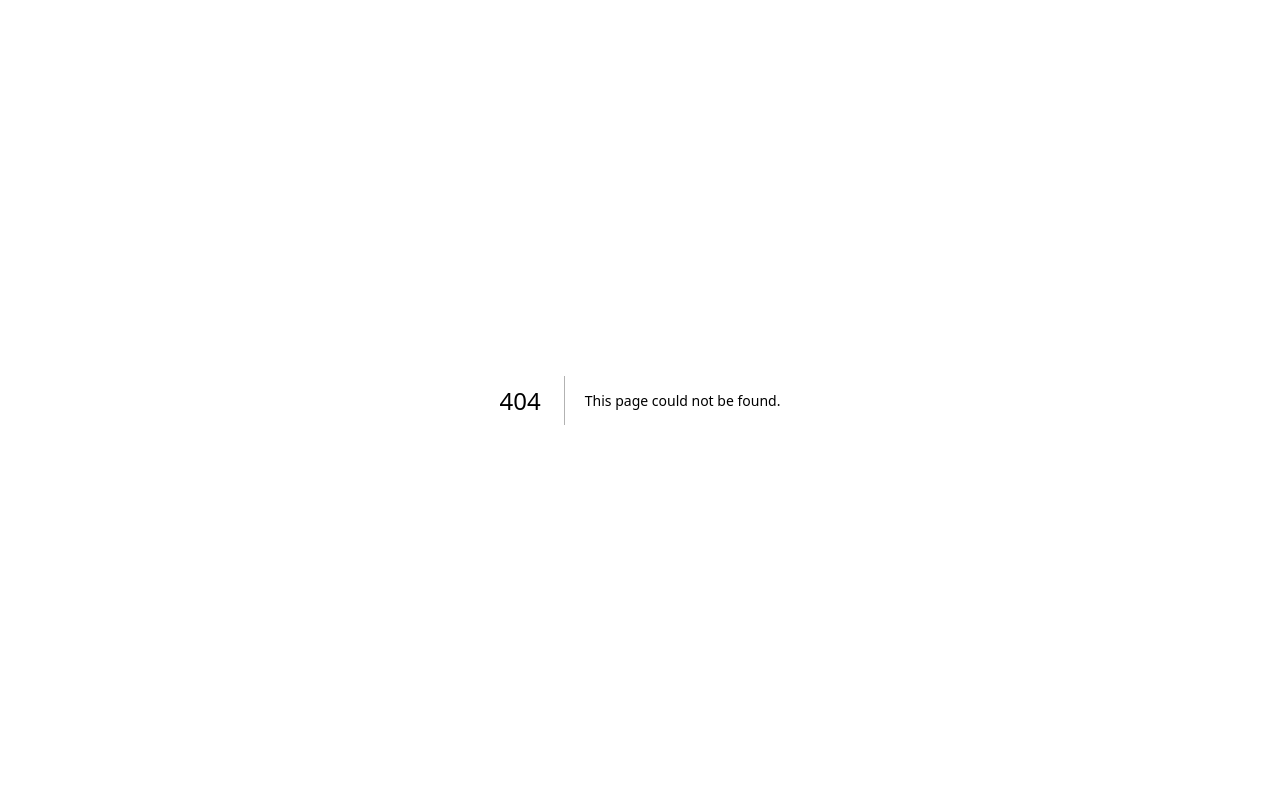
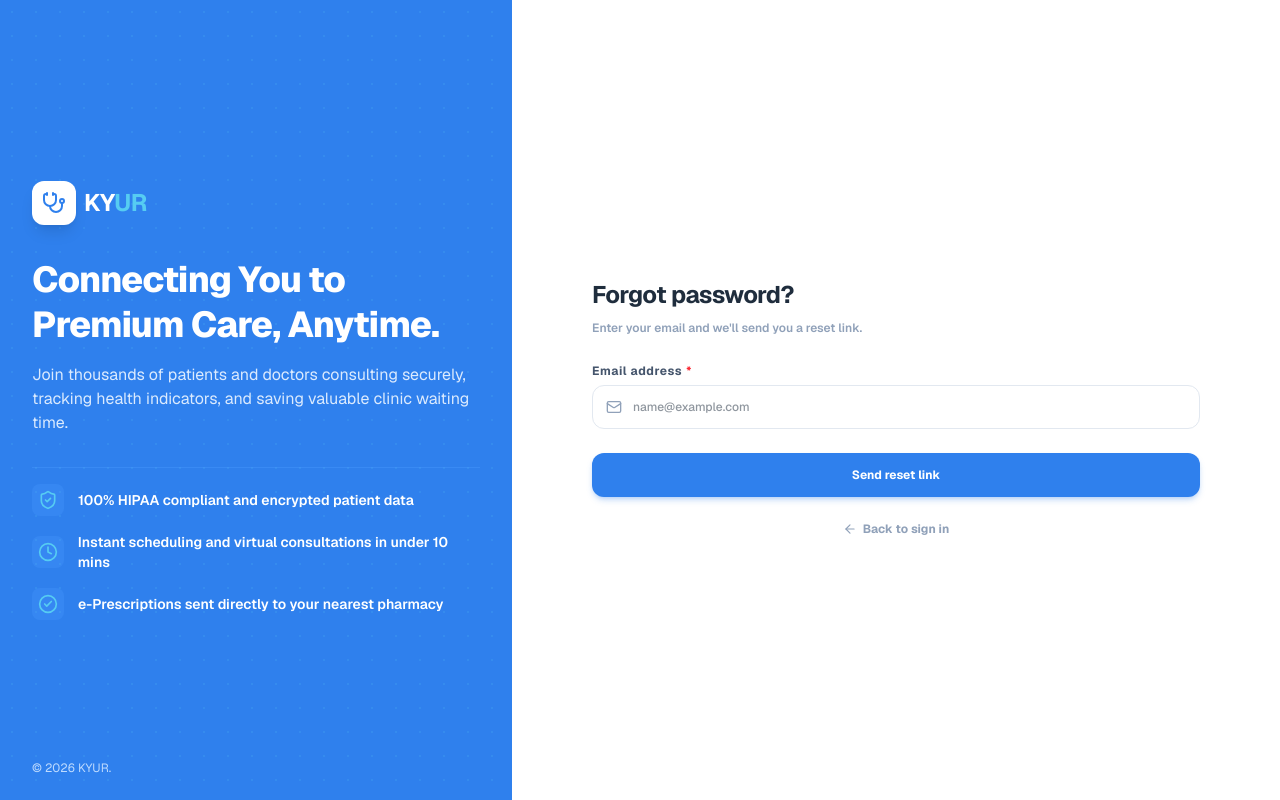
Before and after one commit to codebeen/telehealth, a Next.js app in the folder web/: page /forgot-password in a window 1280 px wide. Before the commit this address had no page. Built offline with nearby package versions, Linux system fonts and the light colour scheme.

Commit message:
feat: created forgot password page

```diff
--- /dev/null
+++ b/web/src/app/(auth)/forgot-password/page.tsx
@@ -0,0 +1,5 @@
+import ForgotPasswordPage from '@/modules/auth/components/ForgotPasswordPage';
+
+export default function Page() {
+  return <ForgotPasswordPage />;
+}
--- /dev/null
+++ b/web/src/modules/auth/components/ForgotPasswordPage.tsx
@@ -0,0 +1,120 @@
+'use client';
+
+import React, { useState } from 'react';
+import Link from 'next/link';
+import { Mail, ArrowLeft, CheckCircle2, Loader2 } from 'lucide-react';
+import { TextField } from '@/components/ui/TextField';
+
+export default function ForgotPasswordPage() {
+  const [email, setEmail] = useState('');
+  const [emailError, setEmailError] = useState('');
+  const [status, setStatus] = useState<'idle' | 'loading' | 'sent'>('idle');
+
+  const validate = (value: string) => {
+    if (!value.trim()) return 'Email address is required.';
+    if (!/^[^\s@]+@[^\s@]+\.[^\s@]+$/.test(value.trim()))
+      return 'Please enter a valid email address.';
+    return '';
+  };
+
+  const handleSubmit = (e: React.FormEvent) => {
+    e.preventDefault();
+    const error = validate(email);
+    if (error) {
+      setEmailError(error);
+      return;
+    }
+    setStatus('loading');
+    // Simulate network delay
+    setTimeout(() => setStatus('sent'), 1800);
+  };
+
+  if (status === 'sent') {
+    return (
+      <div className="space-y-6 animate-in fade-in duration-300">
+        <div className="flex flex-col items-center text-center space-y-4 py-4">
+          <div className="h-16 w-16 rounded-full bg-emerald-50 flex items-center justify-center">
+            <CheckCircle2 className="h-8 w-8 text-emerald-500" />
+          </div>
+          <div>
+            <h2 className="text-2xl font-bold tracking-tight text-brand-text">Check your inbox</h2>
+            <p className="mt-2 text-xs font-semibold text-slate-400 max-w-xs mx-auto leading-relaxed">
+              We sent a password reset link to{' '}
+              <span className="text-slate-600 font-bold">{email}</span>. It may take a minute to arrive.
+            </p>
+          </div>
+
+          <div className="w-full pt-2 space-y-3">
+            <button
+              type="button"
+              onClick={() => { setStatus('idle'); setEmail(''); }}
+              className="flex w-full h-11 items-center justify-center rounded-xl border border-slate-200 text-xs font-bold text-slate-600 hover:bg-slate-50 hover:border-slate-300 hover:scale-[1.02] transition-all duration-150"
+            >
+              Try a different email
+            </button>
+            <Link
+              href="/login"
+              className="flex w-full h-11 items-center justify-center rounded-xl bg-primary text-xs font-bold text-white shadow-md shadow-primary/25 hover:bg-primary-dark hover:scale-[1.02] transition-all duration-150"
+            >
+              Back to sign in
+            </Link>
+          </div>
+        </div>
+      </div>
+    );
+  }
+
+  return (
+    <div className="space-y-6 animate-in fade-in duration-300">
+      <div>
+        <h2 className="text-2xl font-bold tracking-tight text-brand-text">Forgot password?</h2>
+        <p className="mt-2 text-xs font-semibold text-slate-400 leading-relaxed">
+          Enter your email and we&apos;ll send you a reset link.
+        </p>
+      </div>
+
+      <form className="space-y-4" onSubmit={handleSubmit}>
+        <TextField
+          id="forgot-email"
+          label="Email address"
+          type="email"
+          autoComplete="email"
+          placeholder="name@example.com"
+          value={email}
+          onChange={(e) => {
+            setEmail(e.target.value);
+            if (emailError) setEmailError('');
+          }}
+          icon={Mail}
+          error={emailError}
+          required
+        />
+
+        <div className="pt-2">
+          <button
+            type="submit"
+            disabled={status === 'loading'}
+            className="flex w-full h-11 items-center justify-center gap-2 rounded-xl bg-primary text-xs font-bold text-white shadow-md shadow-primary/25 hover:bg-primary-dark hover:scale-[1.02] transition-all duration-150 disabled:opacity-70 disabled:cursor-not-allowed disabled:scale-100"
+          >
+            {status === 'loading' ? (
+              <>
+                <Loader2 className="h-4 w-4 animate-spin" />
+                Sending reset link…
+              </>
+            ) : (
+              'Send reset link'
+            )}
+          </button>
+        </div>
+      </form>
+
+      <Link
+        href="/login"
+        className="flex items-center justify-center gap-1.5 text-xs font-bold text-slate-400 hover:text-slate-600 transition-colors"
+      >
+        <ArrowLeft className="h-3.5 w-3.5" />
+        Back to sign in
+      </Link>
+    </div>
+  );
+}
--- a/web/src/modules/auth/components/LoginPage.tsx
+++ b/web/src/modules/auth/components/LoginPage.tsx
@@ -94,14 +94,13 @@ export default function LoginPage() {
               id="remember-me"
               name="remember-me"
               type="checkbox"
-              defaultChecked
               className="h-4 w-4 rounded-sm border-slate-300 text-primary focus:ring-primary"
             />
             <span className="text-xs font-semibold text-slate-500">Remember me</span>
           </label>
-          <a href="#" className="text-xs font-bold text-primary hover:underline">
+          <Link href="/forgot-password" className="text-xs font-bold text-primary hover:underline">
             Forgot password?
-          </a>
+          </Link>
         </div>
 
         <div className="pt-2">
```
